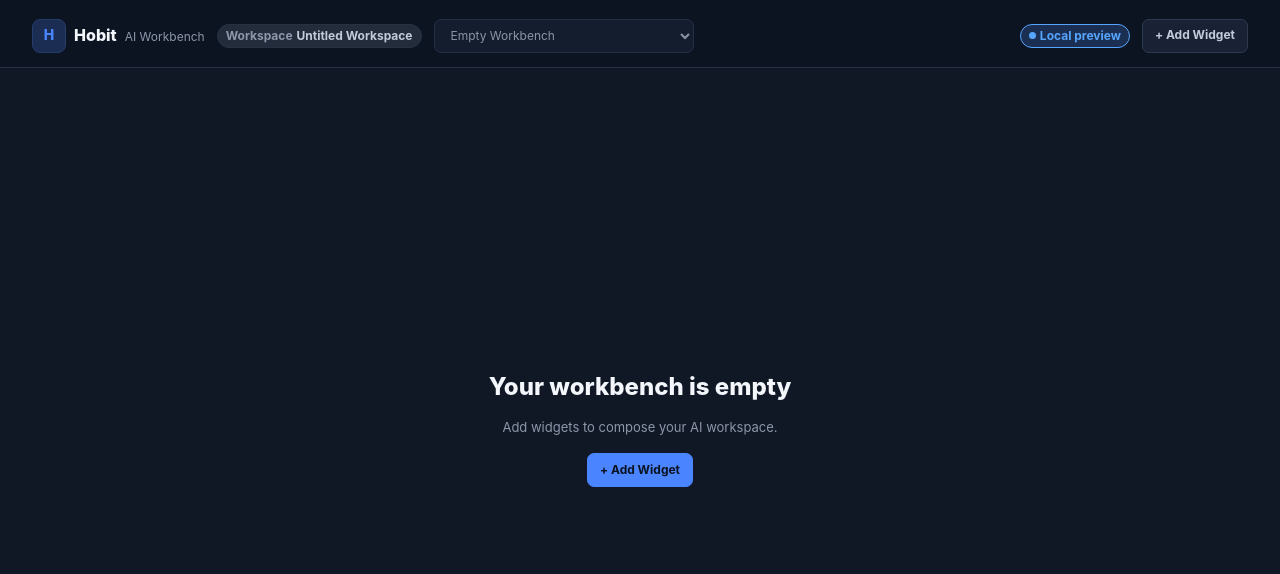
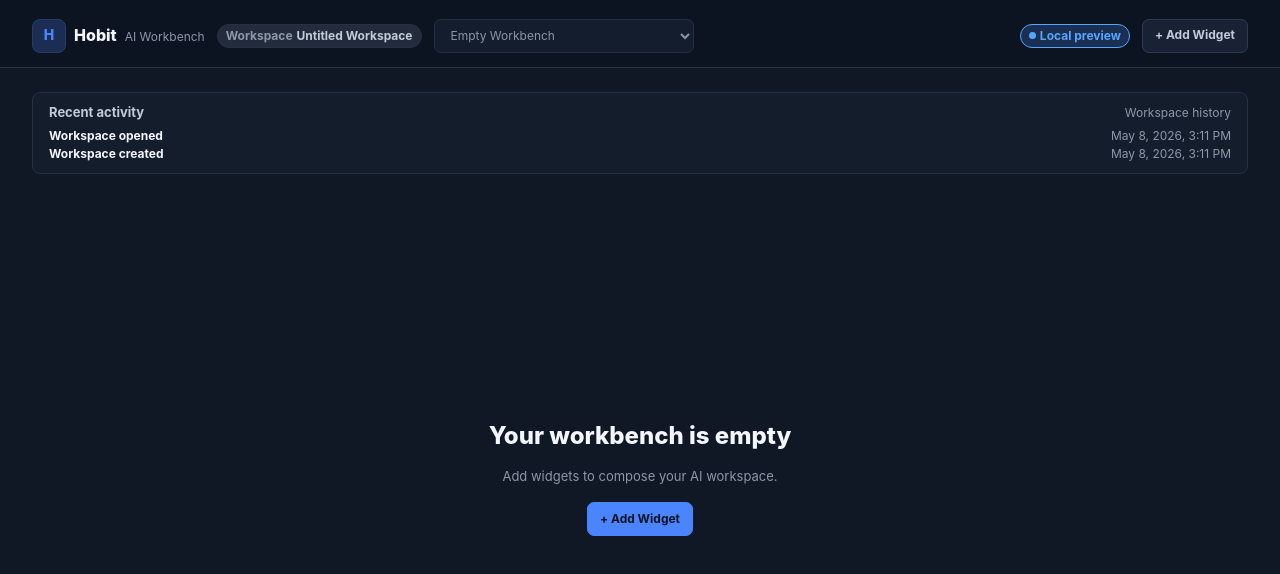
Before and after one commit to d-koshelev/Hobit, a React (Vite) app in the folder apps/desktop/frontend/: page / in a window 1280 px wide. Both pictures are taken after a click on the button "Create Workspace". Shown: the top 574 px of the page. Built offline with nearby package versions, Linux system fonts and the light colour scheme.

Commit message:
frontend: surface basic workbench activity

```diff
--- a/apps/desktop/frontend/src/styles/workbench-shell.css
+++ b/apps/desktop/frontend/src/styles/workbench-shell.css
@@ -119,6 +119,14 @@
   padding: var(--space-xl) var(--space-2xl) var(--space-2xl);
 }
 
+.canvas-stack {
+  display: flex;
+  flex: 1;
+  min-width: 0;
+  flex-direction: column;
+  gap: var(--space-lg);
+}
+
 .workbench-content-catalog-open .canvas-shell {
   margin-right: var(--widget-catalog-width);
 }
@@ -128,6 +136,11 @@
   min-height: calc(100vh - 125px);
   width: 100%;
   place-items: center;
+}
+
+.canvas-stack .empty-workbench {
+  flex: 1;
+  min-height: 0;
 }
 
 .empty-workbench-content {
@@ -163,3 +176,64 @@
   gap: var(--space-lg);
   align-items: stretch;
 }
+
+.workbench-activity {
+  display: grid;
+  gap: var(--space-sm);
+  border: 1px solid var(--color-border-subtle);
+  border-radius: var(--radius-lg);
+  background: var(--color-widget-surface);
+  padding: var(--space-md) var(--space-lg);
+}
+
+.workbench-activity-header,
+.workbench-activity-item {
+  display: flex;
+  align-items: baseline;
+  justify-content: space-between;
+  gap: var(--space-md);
+}
+
+.workbench-activity-title,
+.workbench-activity-context,
+.workbench-activity-empty {
+  margin: 0;
+}
+
+.workbench-activity-title {
+  color: var(--color-text-secondary);
+  font-size: var(--text-sm);
+  font-weight: 720;
+  line-height: var(--line-tight);
+}
+
+.workbench-activity-context,
+.workbench-activity-time,
+.workbench-activity-empty {
+  color: var(--color-text-muted);
+  font-size: var(--text-xs);
+  line-height: var(--line-tight);
+}
+
+.workbench-activity-list {
+  display: grid;
+  gap: var(--space-xs);
+  margin: 0;
+  padding: 0;
+  list-style: none;
+}
+
+.workbench-activity-label {
+  min-width: 0;
+  overflow: hidden;
+  color: var(--color-text-primary);
+  font-size: var(--text-xs);
+  font-weight: 680;
+  line-height: var(--line-tight);
+  text-overflow: ellipsis;
+}
+
+.workbench-activity-time {
+  flex: 0 0 auto;
+  white-space: nowrap;
+}
--- /dev/null
+++ b/apps/desktop/frontend/src/workbench/WorkbenchActivity.tsx
@@ -0,0 +1,117 @@
+import type { WorkbenchEventView } from "./viewState";
+
+const RECENT_ACTIVITY_LIMIT = 5;
+
+type WorkbenchActivityProps = {
+  events: WorkbenchEventView[];
+};
+
+export function WorkbenchActivity({ events }: WorkbenchActivityProps) {
+  const recentEvents = events.slice(-RECENT_ACTIVITY_LIMIT).reverse();
+
+  return (
+    <aside
+      aria-labelledby="workbench-activity-title"
+      className="workbench-activity"
+    >
+      <div className="workbench-activity-header">
+        <h2 className="workbench-activity-title" id="workbench-activity-title">
+          Recent activity
+        </h2>
+        <p className="workbench-activity-context">Workspace history</p>
+      </div>
+      {recentEvents.length > 0 ? (
+        <ol className="workbench-activity-list">
+          {recentEvents.map((event, index) => {
+            const createdAt =
+              typeof event.createdAt === "string" ? event.createdAt : "";
+
+            return (
+              <li
+                className="workbench-activity-item"
+                key={event.id || `${event.kind}-${index}`}
+              >
+                <span className="workbench-activity-label">
+                  {eventLabel(event.kind)}
+                </span>
+                {createdAt ? (
+                  <time
+                    className="workbench-activity-time"
+                    dateTime={eventDateTimeValue(createdAt)}
+                  >
+                    {formatEventTime(createdAt)}
+                  </time>
+                ) : null}
+              </li>
+            );
+          })}
+        </ol>
+      ) : (
+        <p className="workbench-activity-empty">No recent activity yet.</p>
+      )}
+    </aside>
+  );
+}
+
+function eventLabel(kind: string | null | undefined) {
+  switch (kind) {
+    case "workspace_created":
+      return "Workspace created";
+    case "workspace_opened":
+      return "Workspace opened";
+    case "widget_instance_added":
+      return "Widget added";
+    case "widget_state_updated":
+      return "Widget state saved";
+    case "widget_layout_updated":
+      return "Widget layout updated";
+    default:
+      return humanizeEventKind(kind);
+  }
+}
+
+function humanizeEventKind(kind: string | null | undefined) {
+  const readableKind = (kind ?? "").trim().replace(/[_-]+/g, " ");
+
+  if (!readableKind) {
+    return "Workspace activity";
+  }
+
+  return readableKind.charAt(0).toUpperCase() + readableKind.slice(1);
+}
+
+function formatEventTime(value: string) {
+  const date = parseEventDate(value);
+
+  if (!date) {
+    return value;
+  }
+
+  return new Intl.DateTimeFormat(undefined, {
+    dateStyle: "medium",
+    timeStyle: "short",
+  }).format(date);
+}
+
+function eventDateTimeValue(value: string) {
+  return parseEventDate(value)?.toISOString() ?? value;
+}
+
+function parseEventDate(value: string) {
+  const trimmedValue = value.trim();
+
+  if (!trimmedValue) {
+    return null;
+  }
+
+  const numericTimestamp = Number(trimmedValue);
+  const date = Number.isFinite(numericTimestamp)
+    ? new Date(numericTimestamp * 1000)
+    : new Date(trimmedValue);
+
+  if (Number.isNaN(date.getTime())) {
+    return null;
+  }
+
+  return date;
+}
--- a/apps/desktop/frontend/src/workbench/WorkbenchCanvas.tsx
+++ b/apps/desktop/frontend/src/workbench/WorkbenchCanvas.tsx
@@ -1,4 +1,5 @@
 import { Button } from "../design-system/Button";
+import { WorkbenchActivity } from "./WorkbenchActivity";
 import { WidgetHost } from "./WidgetHost";
 import type { WorkbenchWidgetInstanceActions } from "./useWorkbenchWidgetActions";
 import type { WorkbenchViewState } from "./viewState";
@@ -22,6 +23,8 @@ export function WorkbenchCanvas({
   if (visibleWidgets.length === 0) {
     return (
       <section className="canvas-shell" aria-label={canvasLabel}>
+        <div className="canvas-stack">
+          <WorkbenchActivity events={viewState.recentEvents} />
           <div className="empty-workbench" aria-label="Empty workbench">
             <div className="empty-workbench-content">
               <h1 className="empty-workbench-title">Your workbench is empty</h1>
@@ -33,12 +36,15 @@ export function WorkbenchCanvas({
               </Button>
             </div>
           </div>
+        </div>
       </section>
     );
   }
 
   return (
     <section className="canvas-shell" aria-label={canvasLabel}>
+      <div className="canvas-stack">
+        <WorkbenchActivity events={viewState.recentEvents} />
         <div className="widget-grid">
           {visibleWidgets.map((widget) => (
             <WidgetHost
@@ -48,6 +54,7 @@ export function WorkbenchCanvas({
             />
           ))}
         </div>
+      </div>
     </section>
   );
 }
--- a/apps/desktop/frontend/src/workspace/memoryWorkspaceApi.ts
+++ b/apps/desktop/frontend/src/workspace/memoryWorkspaceApi.ts
@@ -13,6 +13,7 @@ const fallbackWorkspaces: WorkspaceSummary[] = [];
 const fallbackWorkbenchStates = new Map<string, WorkspaceWorkbenchState>();
 const PLACEHOLDER_WIDGET_DOCK_HEIGHT = 240;
 const PLACEHOLDER_WIDGET_DOCK_GAP = 16;
+const RECENT_EVENT_LIMIT = 100;
 let fallbackId = 1;
 
 export const memoryWorkspaceApi: WorkspaceApi = {
@@ -46,7 +47,7 @@ async function createWorkspace(
   };
 
   fallbackWorkspaces.unshift(workspace);
-  fallbackWorkbenchStates.set(id, {
+  const workbenchState: WorkspaceWorkbenchState = {
     workspace,
     workbench: {
       id: workbenchId,
@@ -56,7 +57,10 @@ async function createWorkspace(
     widgetInstances: [],
     sharedStateObjects: [],
     recentEvents: [],
-  });
+  };
+
+  appendRecentEvent(workbenchState, "workspace_created", "Workspace created");
+  fallbackWorkbenchStates.set(id, workbenchState);
 
   return cloneWorkspaceSummary(workspace);
 }
@@ -84,6 +88,12 @@ async function openWorkspace(
 
   if (!workspace) {
     return null;
+  }
+
+  const state = fallbackWorkbenchStates.get(workspace.id);
+
+  if (state) {
+    appendRecentEvent(state, "workspace_opened", "Workspace opened");
   }
 
   return {
@@ -147,15 +157,7 @@ async function addWidgetInstanceToWorkbench(
       state: "{}",
     },
   ];
-  state.recentEvents = [
-    ...state.recentEvents,
-    {
-      id: `fallback_evt_${fallbackId++}`,
-      kind: "widget_instance_added",
-      summary: "Widget instance added",
-      createdAt: new Date().toISOString(),
-    },
-  ];
+  appendRecentEvent(state, "widget_instance_added", "Widget instance added");
 
   return cloneWorkspaceWorkbenchState(state);
 }
@@ -182,15 +184,7 @@ async function updateWidgetInstanceState(
   state.widgetInstances = state.widgetInstances.map((widget, index) =>
     index === widgetIndex ? { ...widget, state: request.state } : widget,
   );
-  state.recentEvents = [
-    ...state.recentEvents,
-    {
-      id: `fallback_evt_${fallbackId++}`,
-      kind: "widget_state_updated",
-      summary: "Widget state updated",
-      createdAt: new Date().toISOString(),
-    },
-  ];
+  appendRecentEvent(state, "widget_state_updated", "Widget state updated");
 
   return cloneWorkspaceWorkbenchState(state);
 }
@@ -232,15 +226,7 @@ async function updateWidgetInstanceLayout(
         }
       : widget,
   );
-  state.recentEvents = [
-    ...state.recentEvents,
-    {
-      id: `fallback_evt_${fallbackId++}`,
-      kind: "widget_layout_updated",
-      summary: "Widget layout updated",
-      createdAt: new Date().toISOString(),
-    },
-  ];
+  appendRecentEvent(state, "widget_layout_updated", "Widget layout updated");
 
   return cloneWorkspaceWorkbenchState(state);
 }
@@ -301,6 +287,22 @@ function validateDimension(value: number | null, label: string) {
   }
 }
 
+function appendRecentEvent(
+  state: WorkspaceWorkbenchState,
+  kind: string,
+  summary: string,
+) {
+  state.recentEvents = [
+    ...state.recentEvents,
+    {
+      id: `fallback_evt_${fallbackId++}`,
+      kind,
+      summary,
+      createdAt: new Date().toISOString(),
+    },
+  ].slice(-RECENT_EVENT_LIMIT);
+}
+
 function cloneWorkspaceSummary(workspace: WorkspaceSummary): WorkspaceSummary {
   return { ...workspace };
 }
```
Also changed, not shown: 1 other file (tests, documents, lock files or other folders). Lines whose indentation alone changed are shown as unchanged.
